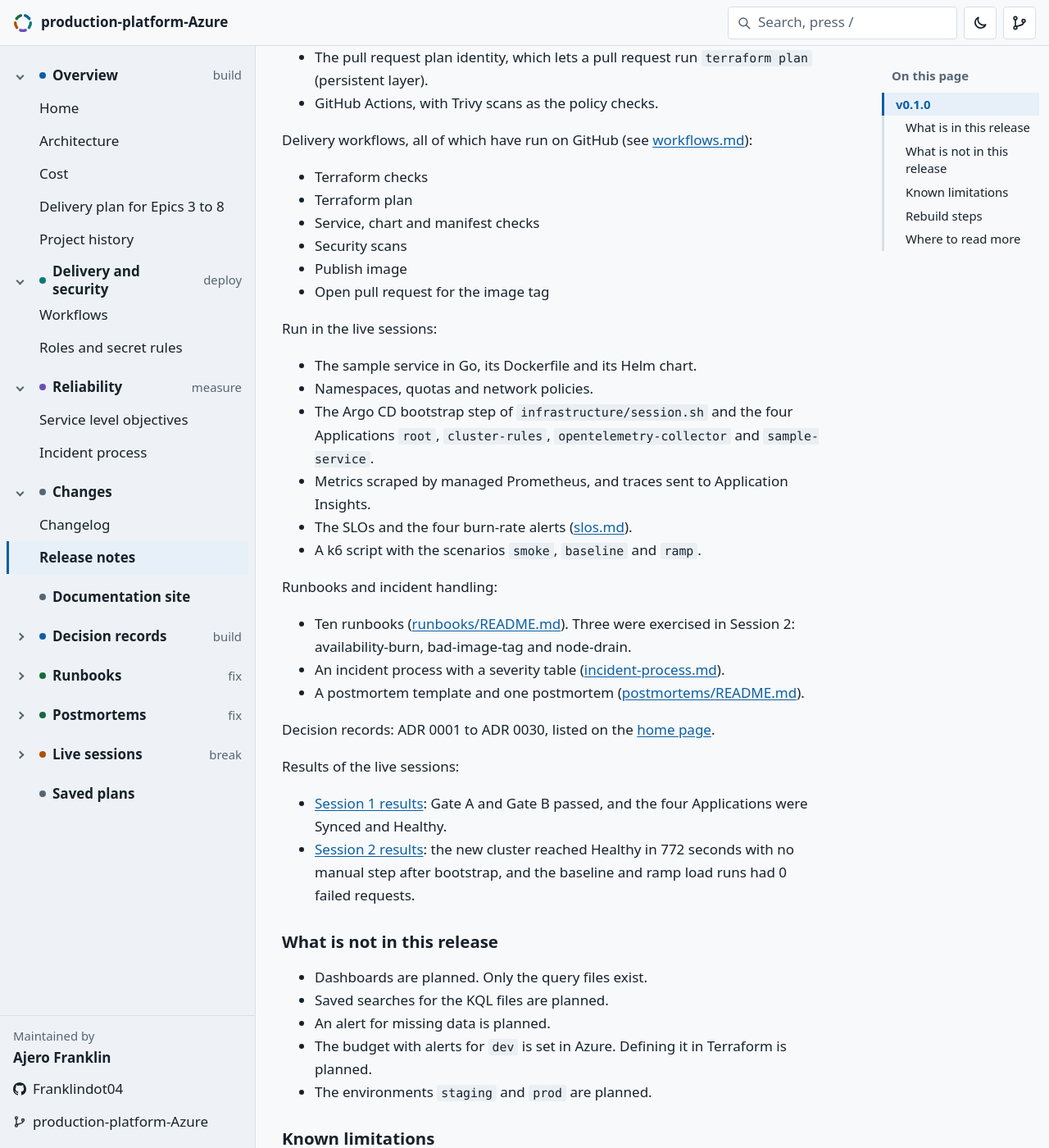
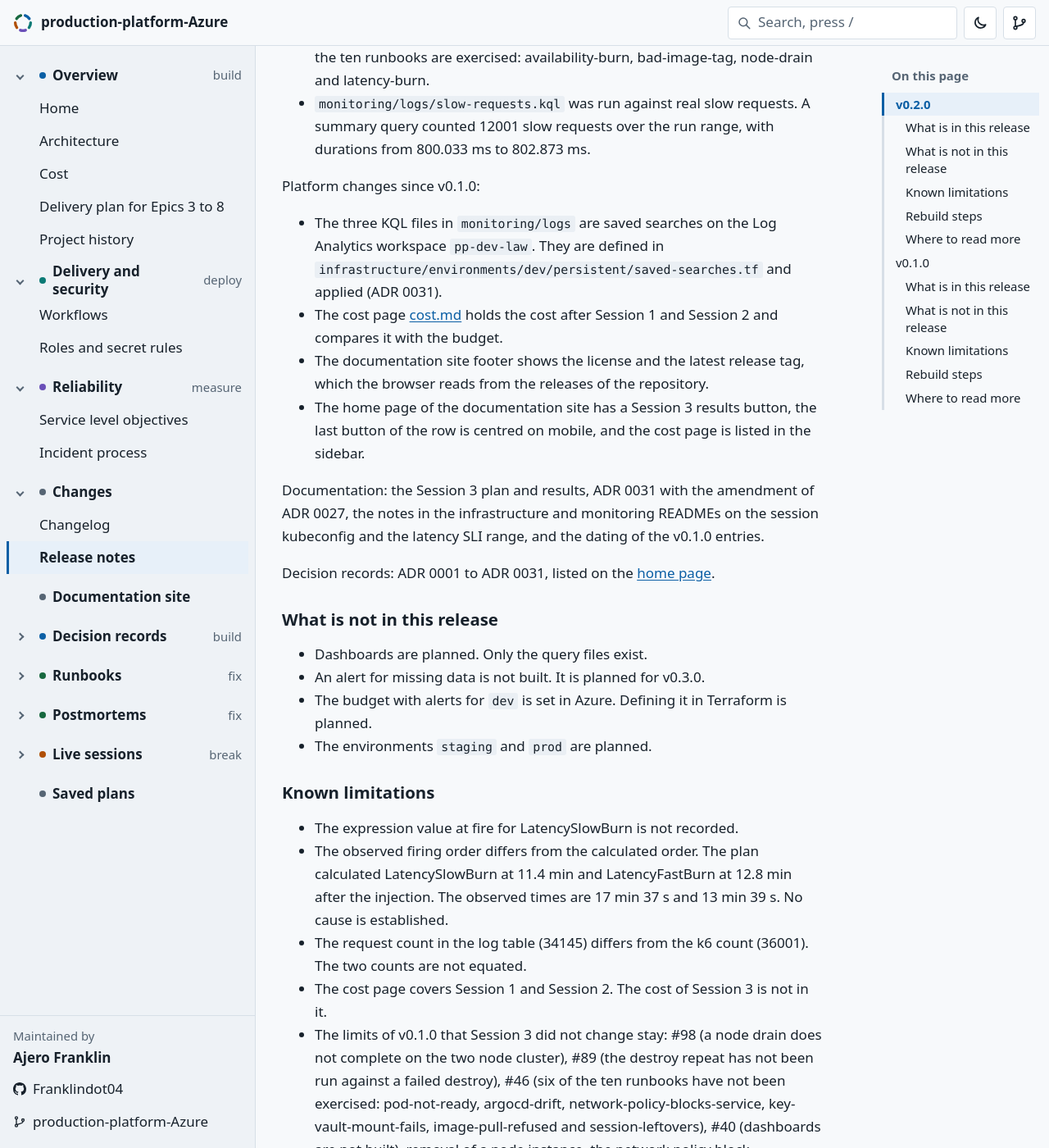
Before and after one commit to Franklindot04/production-platform-Azure, a Jekyll site: the page built from docs/release-notes.md, in a window 1280 px wide and 1400 px high, scrolled down 700 px. Shown: the whole window at 82% size. Built offline with Jekyll 4.4.1, drawn with Linux system fonts in a browser that asks for light colours; some web fonts are replaced; our own code applies the rules of GitHub Pages for plain Markdown files; comment, search, counter and statistics services are not loaded; some of the changed text lies outside the part shown.

Commit message:
write the v0.2.0 release notes (#41)

```diff
--- a/docs/release-notes.md
+++ b/docs/release-notes.md
@@ -1,6 +1,54 @@
 # Release notes
 
-v0.1.0 is the first release.
+v0.1.0 is the first release. v0.2.0 follows it.
+
+## v0.2.0
+
+The tag is created when the maintainer approves the release.
+
+v0.2.0 adds the latency alerts test, the KQL saved searches and the cost page to v0.1.0. It is the same `dev` environment. The environment was created, checked and destroyed in a third live session. The cluster exists only while a live session runs.
+
+### What is in this release
+
+Tested in Session 3 ([results](sessions/session-3-results.md)):
+
+- The latency alerts LatencyFastBurn and LatencySlowBurn. Both fired and resolved with 800 ms injected on both pods. LatencyFastBurn fired 13 min 39 s after the injection and resolved 11 min 39 s after the set back. LatencySlowBurn fired 17 min 37 s after the injection and resolved 20 min 38 s after the set back.
+- The latency-burn runbook ([runbooks/latency-burn.md](runbooks/latency-burn.md)) was exercised. Four of the ten runbooks are exercised: availability-burn, bad-image-tag, node-drain and latency-burn.
+- `monitoring/logs/slow-requests.kql` was run against real slow requests. A summary query counted 12001 slow requests over the run range, with durations from 800.033 ms to 802.873 ms.
+
+Platform changes since v0.1.0:
+
+- The three KQL files in `monitoring/logs` are saved searches on the Log Analytics workspace `pp-dev-law`. They are defined in `infrastructure/environments/dev/persistent/saved-searches.tf` and applied (ADR 0031).
+- The cost page [cost.md](cost.md) holds the cost after Session 1 and Session 2 and compares it with the budget.
+- The documentation site footer shows the license and the latest release tag, which the browser reads from the releases of the repository.
+- The home page of the documentation site has a Session 3 results button, the last button of the row is centred on mobile, and the cost page is listed in the sidebar.
+
+Documentation: the Session 3 plan and results, ADR 0031 with the amendment of ADR 0027, the notes in the infrastructure and monitoring READMEs on the session kubeconfig and the latency SLI range, and the dating of the v0.1.0 entries.
+
+Decision records: ADR 0001 to ADR 0031, listed on the [home page](index.md).
+
+### What is not in this release
+
+- Dashboards are planned. Only the query files exist.
+- An alert for missing data is not built. It is planned for v0.3.0.
+- The budget with alerts for `dev` is set in Azure. Defining it in Terraform is planned.
+- The environments `staging` and `prod` are planned.
+
+### Known limitations
+
+- The expression value at fire for LatencySlowBurn is not recorded.
+- The observed firing order differs from the calculated order. The plan calculated LatencySlowBurn at 11.4 min and LatencyFastBurn at 12.8 min after the injection. The observed times are 17 min 37 s and 13 min 39 s. No cause is established.
+- The request count in the log table (34145) differs from the k6 count (36001). The two counts are not equated.
+- The cost page covers Session 1 and Session 2. The cost of Session 3 is not in it.
+- The limits of v0.1.0 that Session 3 did not change stay: #98 (a node drain does not complete on the two node cluster), #89 (the destroy repeat has not been run against a failed destroy), #46 (six of the ten runbooks have not been exercised: pod-not-ready, argocd-drift, network-policy-blocks-service, key-vault-mount-fails, image-pull-refused and session-leftovers), #40 (dashboards are not built), removal of a node instance, the network policy block experiment, the range test from a second address, a screenshot of the Argo CD UI, and the image tag bump pull request. The regional quota is 4 vCPU, and the node pool has two nodes ([architecture.md](architecture.md)).
+
+### Rebuild steps
+
+The steps are the same as for v0.1.0 (see [v0.1.0](#v010)). The run sheet of the latest session is in [session-3.md](sessions/session-3.md). In Session 3 `session.sh up --apply` took 13 min 1 s and `session.sh bootstrap` took 2 min 27 s.
+
+### Where to read more
+
+The full list of changes is in the [changelog](changelog.md). The sessions are documented in [Session 1](sessions/session-1.md), [Session 2](sessions/session-2.md) and [Session 3](sessions/session-3.md), with their results in [Session 1 results](sessions/session-1-results.md), [Session 2 results](sessions/session-2-results.md) and [Session 3 results](sessions/session-3-results.md).
 
 ## v0.1.0
 
```
